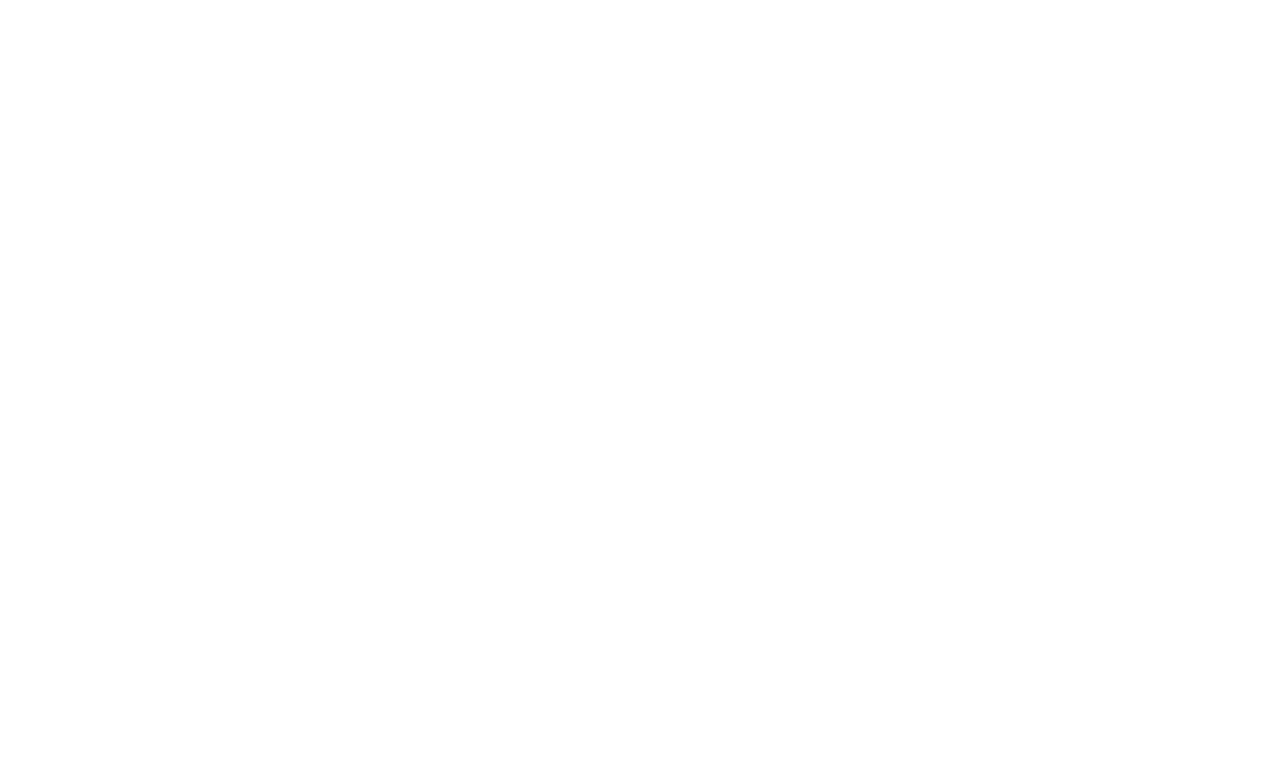
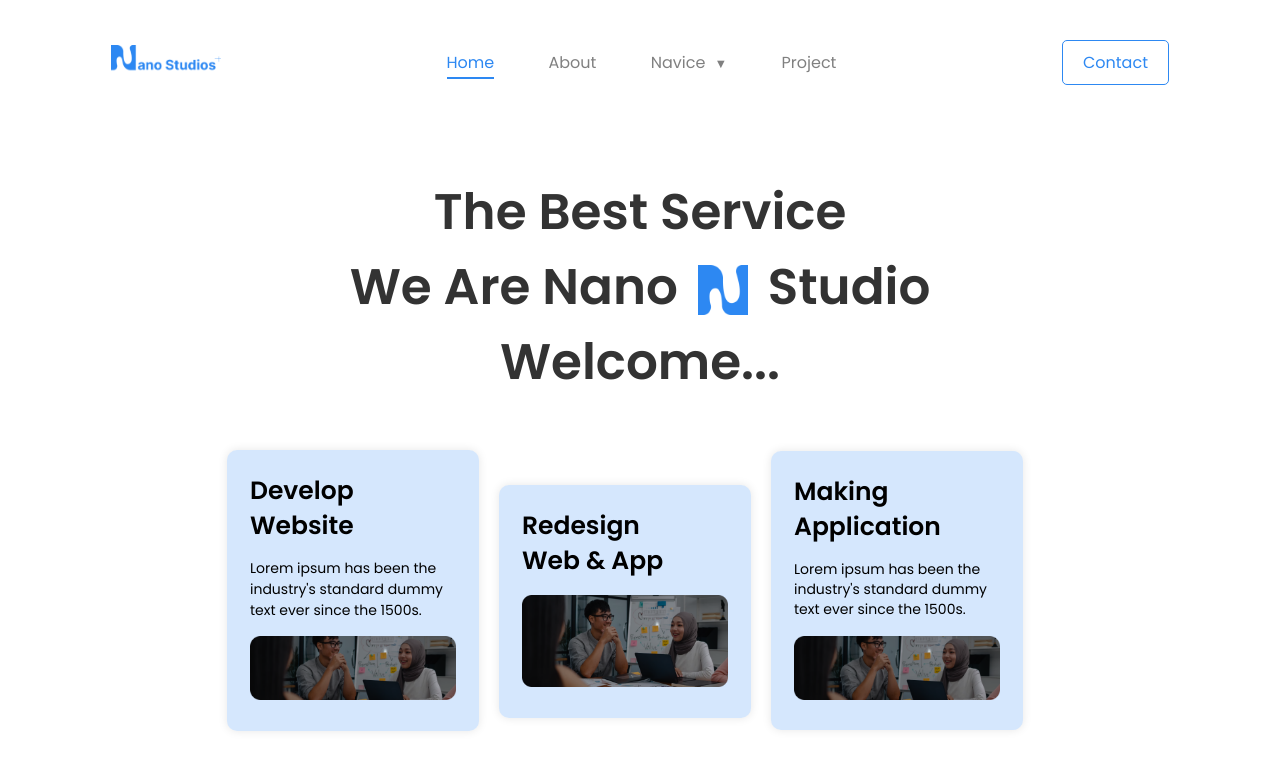
Before and after one commit to fakhrirk/nano-studio, a plain HTML site: page index.html in a window 1280 px wide. Drawn offline with Linux system fonts and the light colour scheme.

Commit message:
Home Page - Dyvka

```diff
--- a/index.html
+++ b/index.html
@@ -3,14 +3,45 @@
   <head>
     <meta charset="UTF-8" />
     <meta name="viewport" content="width=device-width, initial-scale=1.0" />
-    <title>Document</title>
+    <title>Nano Studio</title>
+    <link href="https://fonts.googleapis.com/css2?family=Poppins:wght@300;400;600;700&display=swap" rel="stylesheet">
+    <link rel="stylesheet" href="style.css">
   </head>
   <body>
     <header>
-      <!-- Navbar -->
+      <div class="logo">
+          <img class="logo-nano" src="Logo Nano2.png">
+      </div>
+      <nav>
+          <ul>
+              <li><a href="#" class="active">Home</a></li>
+              <li><a href="#">About</a></li>
+              <li><a href="#">Navice <span class="arrow">▼</span></a></li>
+              <li><a href="#">Project</a></li>
+          </ul>
+      </nav>
+      <div class="contact">
+          <a href="#" class="contact-btn">Contact</a>
+      </div>
     </header>
-    <section>
-      <!-- Home Content -->
+    <section class="hero">
+      <h1>The Best Service <br> We Are Nano <img src="Logo Nano.png"> Studio <br> Welcome...</h1>
+      <section class="services">
+        <div class="service">
+            <h3>Develop <br> Website</h3>
+            <p>Lorem ipsum has been the industry's standard dummy text ever since the 1500s.</p>
+            <img src="b-develop.png" alt="Develop Website">
+        </div>
+        <div class="service1">
+            <h3>Redesign <br> Web & App</h3>
+            <img src="b-redesign.png" alt="Redesign Web & App">
+        </div>
+        <div class="service2">
+            <h3>Making <br> Application</h3>
+            <p>Lorem ipsum has been the industry's standard dummy text ever since the 1500s.</p>
+            <img src="b-develop.png" alt="Making Application">
+        </div>
+    </section>
     </section>
     <section>
       <!-- Pengertian Nano Studio -->
--- a/style.css
+++ b/style.css
@@ -1,44 +1,247 @@
-@import url("https://fonts.googleapis.com/css2?family=Poppins:ital,wght@0,100;0,200;0,300;0,400;0,500;0,600;0,700;0,800;0,900;1,100;1,200;1,300;1,400;1,500;1,600;1,700;1,800;1,900&family=Zain:wght@200;300;400;700;800;900&display=swap");
-
 * {
-  box-sizing: border-box;
   margin: 0;
   padding: 0;
+  box-sizing: border-box;
+  font-family: 'Poppins', sans-serif;
 }
 
-/* animasi masuk */
+body {
+  line-height: 1.6;
+  background-color: #ffffff;
+}
 
-@keyframes showRight {
-  100% {
-    width: 0;
+header {
+  width: 85%;
+  height: 10%;
+  margin: 30px auto;
+  display: flex;
+  align-items: center;
+  justify-content: space-between;
+  border-radius: 100px;
+  padding: 15px;
+}
+
+.logo-nano{
+  width: 110px;
+  cursor: pointer;
+  color: white;
+  animation: fadeInDown 1s ease-in-out;
+
+}
+
+nav ul {
+  list-style: none;
+}
+
+nav ul li {
+  display: inline;
+  margin: 25px;
+  position: relative;
+  animation: fadeInDown 1s ease-in-out;
+}
+
+nav ul li a {
+  text-decoration: none;
+  color: grey;
+  transition: color 0.5s ease-in-out;
+}
+
+nav ul li a:hover, .active {
+  color: #2D88F2;
+}
+
+nav ul li a:hover::after, .active::after {
+  content: '';
+  display: block;
+  width: 100%;
+  height: 2px;
+  background: #2D88F2;
+  position: absolute;
+  left: 0;
+  bottom: -5px;
+  animation: underline 0.5s ease-in-out forwards;
+}
+
+.contact-btn {
+  text-decoration: none;
+  padding: 10px 20px;
+  border: #2D88F2 solid 1px;
+  color: #2D88F2;
+  border-radius: 5px;
+  transition: background-color 0.5s ease-in-out;
+  animation: fadeInDown 1s ease-in-out;
+
+}
+
+.contact-btn:hover {
+  background-color: #2D88F2;
+  color: white;
+}
+
+.arrow {
+  font-size: 0.8em;
+  margin-left: 5px;
+}
+
+.hero {
+  text-align: center;
+  padding: 50px 20px;
+  background: #fff;
+  animation: fadeInUp 1s ease-in-out;
+}
+
+.hero h1 {
+  font-size: 50px;
+  color: #333;
+  font-weight: 600;
+  line-height: 75px;
+}
+
+.hero h1 img {
+  width: 50px;
+  margin: 0 8px;
+  vertical-align: middle;
+}
+
+.services {
+  display: flex;
+  padding: 50px 200px;
+}
+
+.service {
+  background: rgba(45, 136, 242, 0.2);
+  padding: 23px;
+  margin: auto 7px;
+  border-radius: 10px;
+  box-shadow: 0 0 10px rgba(0, 0, 0, 0.1);
+  text-align: left;
+  width: 30%;
+  animation: fadeInRight 1s ease-in-out;
+}
+
+.service h3{
+  font-size: 25px;
+  line-height: 35px;
+  font-weight: 600;
+}
+
+.service p{
+  margin-top: 15px;
+  font-size: 14px;
+  font-weight: 500;
+  line-height: 21px;
+}
+
+.service img {
+  width: 100%;
+  margin-top: 15px;
+}
+
+.service1 {
+  background: rgba(45, 136, 242, 0.2);
+  padding: 23px;
+  margin: auto 13px;
+  margin-top: 35px;
+  border-radius: 10px;
+  box-shadow: 0 0 10px rgba(0, 0, 0, 0.1);
+  text-align: left;
+  width: 30%;
+  animation: fadeInUp 1s ease-in-out;
+}
+
+.service1 h3{
+  font-size: 25px;
+  line-height: 35px;
+  font-weight: 600;
+}
+
+.service1 p{
+  margin-top: 15px;
+  font-size: 14px;
+  font-weight: 500;
+  line-height: 20px;
+}
+
+.service1 img {
+  width: 100%;
+  margin-top: 17px;
+}
+
+.service2 {
+  background: rgba(45, 136, 242, 0.2);
+  padding: 23px;
+  margin: auto 7px;
+  border-radius: 10px;
+  box-shadow: 0 0 10px rgba(0, 0, 0, 0.1);
+  text-align: left;
+  width: 30%;
+  animation: fadeInLeft 1s ease-in-out;
+}
+
+.service2 h3{
+  font-size: 25px;
+  line-height: 35px;
+  font-weight: 600;
+}
+
+.service2 p{
+  margin-top: 15px;
+  font-size: 14px;
+  font-weight: 500;
+  line-height: 20px;
+}
+
+.service2 img {
+  width: 100%;
+  margin-top: 17px;
+}
+
+
+@keyframes underline {
+  from {
+      width: 0%;
+  }
+  to {
+      width: 100%;
   }
 }
-
-@keyframes showLeft {
+@keyframes fadeInDown {
+  0% {
+      opacity: 0;
+      transform: translateY(-20px);
+  }
   100% {
-    width: 0;
+      opacity: 1;
+      transform: translateY(0);
   }
 }
-
-@keyframes showUp {
+@keyframes fadeInUp {
+  0% {
+      opacity: 0;
+      transform: translateY(20px);
+  }
   100% {
-    height: 0;
+      opacity: 1;
+      transform: translateY(0);
   }
 }
-
-@keyframes showDown {
+@keyframes fadeInRight {
+  0% {
+      opacity: 0;
+      transform: translateX(-20px);
+  }
   100% {
-    height: 0;
+      opacity: 1;
+      transform: translateX(0);
   }
 }
-
-@keyframes appear {
-  from {
-    opacity: 0;
-    scale: 0.8;
+@keyframes fadeInLeft {
+  0% {
+      opacity: 0;
+      transform: translateX(20px);
   }
-  to {
-    opacity: 1;
-    scale: 1;
+  100% {
+      opacity: 1;
+      transform: translateX(0);
   }
 }
```
Also changed, not shown: Logo Nano.png (added), Logo Nano2.png (added), b-develop.png (added), b-redesign.png (added).
